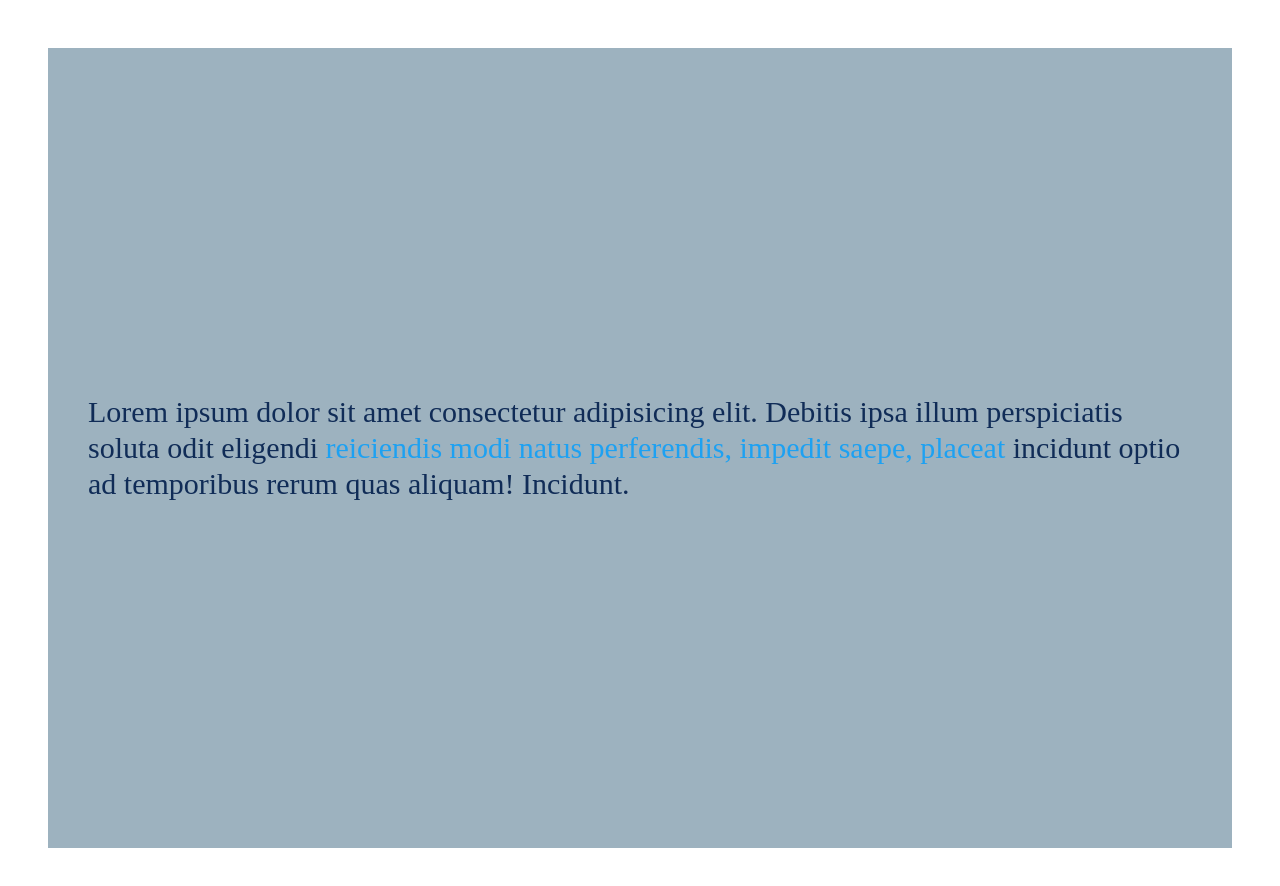
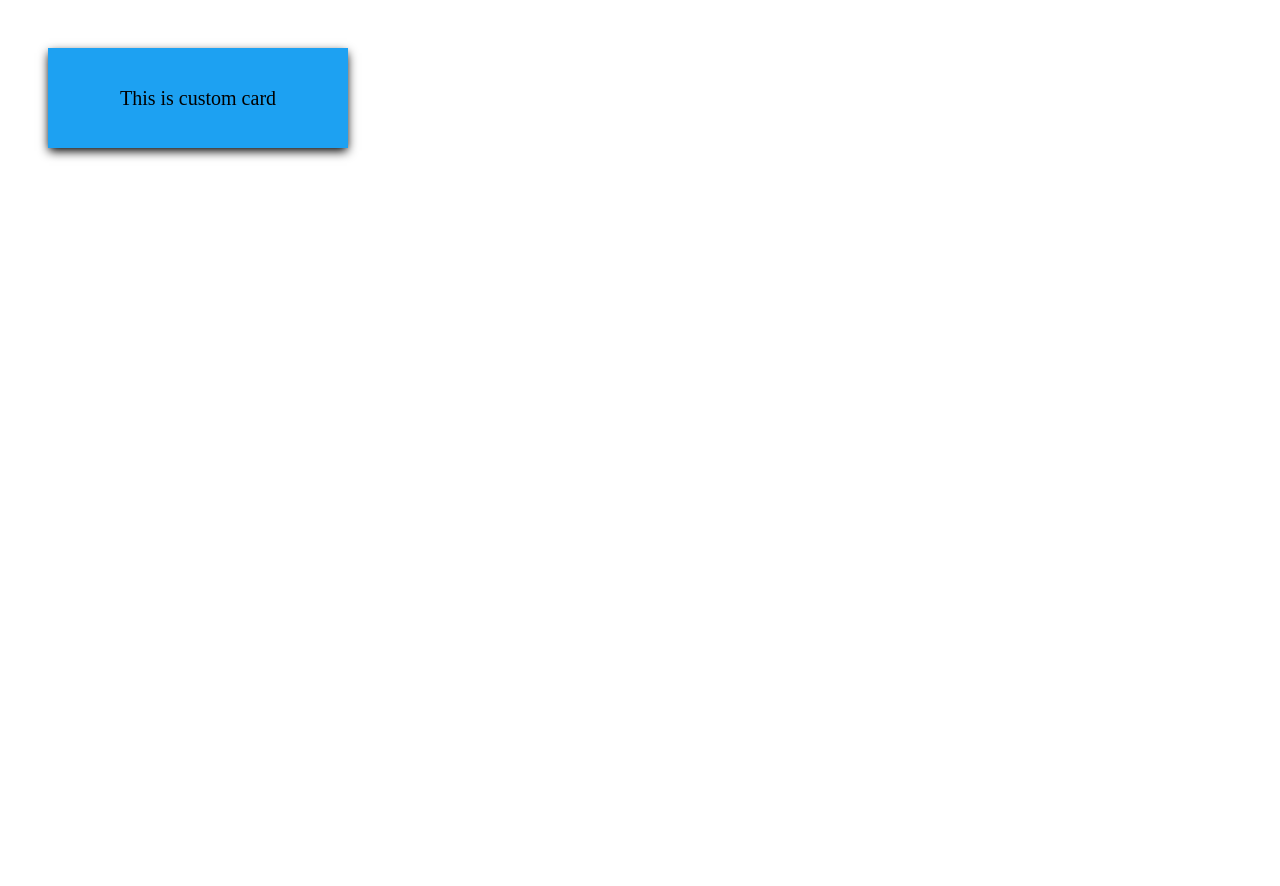
Before and after one commit to aradsheybak/tailwind_course, a React (Vite) app: page / in a window 1280 px wide. Shown: the top 886 px of the page. After the commit the page ends 800 px from the top, so only its background shows below. Built offline with nearby package versions, Linux system fonts and the light colour scheme.

Commit message:
custom component in tailwind

```diff
--- a/src/App.jsx
+++ b/src/App.jsx
@@ -2,13 +2,7 @@ import React from 'react'
 
 const App = () => {
   return <div>
-
-    <section className="h-screen bg-light-gray flex items-center justify-center m-12 text-3xl p-2 sm:p-4 md:p-6 lg:p-8 xl:p-10">
-      <p className="text-crimson">Lorem ipsum dolor sit amet consectetur adipisicing elit. Debitis ipsa illum perspiciatis soluta odit eligendi <span className='text-light-blue'>reiciendis modi natus perferendis, impedit saepe, placeat</span> incidunt optio ad temporibus rerum quas aliquam! Incidunt.
-
-      </p>
-
-    </section>
+    <div className="card m-12 text-xl">This is custom card </div>
 
     </div>
 
--- a/src/index.css
+++ b/src/index.css
@@ -5,3 +5,17 @@
 *{
   font-family: 'Times New Roman', Times, serif;
 }
+
+@layer components{
+  .card{
+    display: flex;
+    align-items: center;
+    justify-content: center;
+    width: 300px;
+    height: 100px;
+    background-color: theme(colors.light-blue);
+    border-radius: 1px solid theme(colors.light-gray);
+    box-shadow: 0 4px 10px -1px rgba(0,0,0,1),
+    0 2px 6px -2px rgba(0,0,0,0.2);
+  }
+}
```
Also changed, not shown: 1 other file (tests, documents, lock files or other folders).
